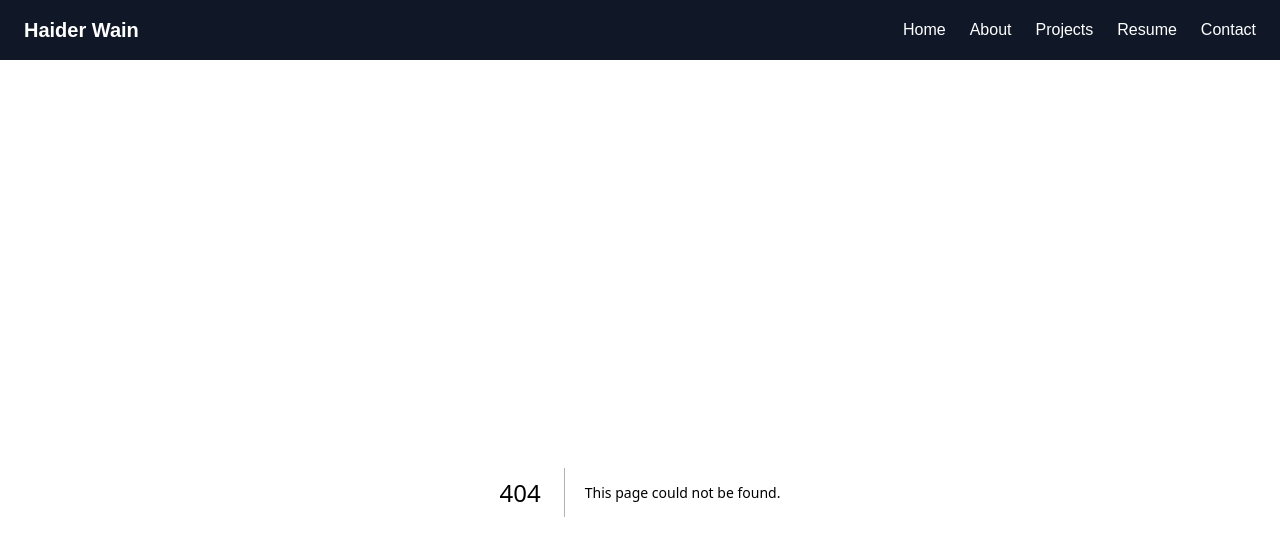
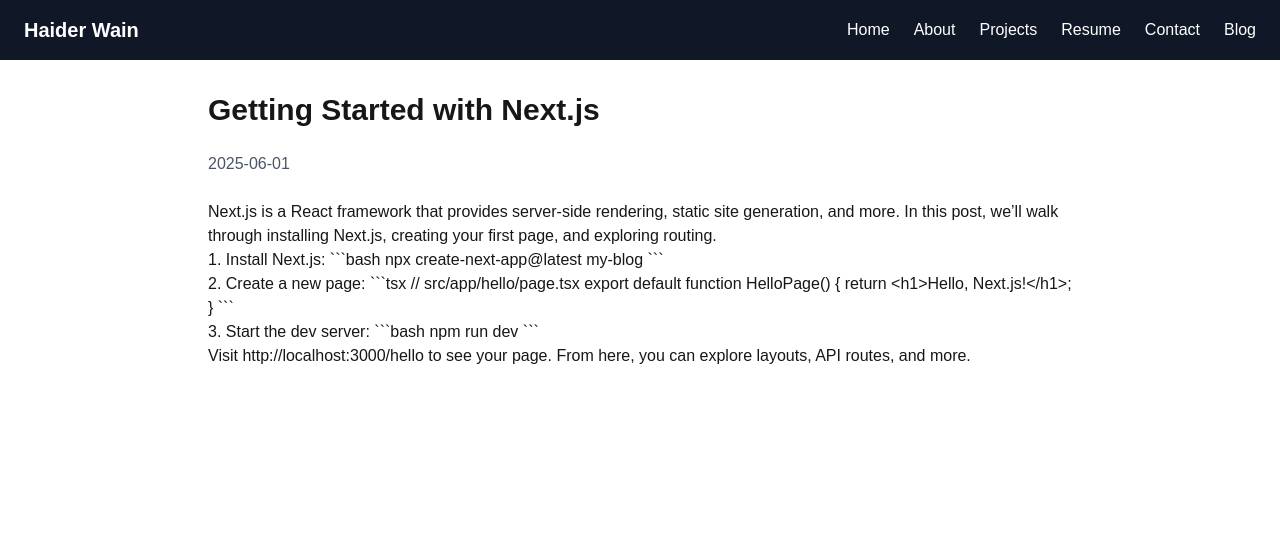
Before and after one commit to HaiderWain/haider-dot-com, a Next.js app: page /blog/getting-started-with-nextjs in a window 1280 px wide. Before the commit this address had no page. Shown: the top 556 px of the page. Built offline with nearby package versions, Linux system fonts and the light colour scheme.

Commit message:
Add blog in navbar, update projects

```diff
--- /dev/null
+++ b/src/app/blog/[slug]/page.tsx
@@ -0,0 +1,33 @@
+import { notFound } from 'next/navigation';
+import { posts, BlogPost } from '@/data/blog';
+
+// Tell Next.js which slugs to pre-render
+export async function generateStaticParams() {
+  return posts.map((post) => ({ slug: post.slug }));
+}
+
+interface PageProps {
+  params: { slug: string };
+}
+
+export default async function BlogPostPage({ params }: PageProps) {
+  const { slug } = await params;
+  const post: BlogPost | undefined = posts.find((p) => p.slug === slug);
+
+  if (!post) notFound();
+
+  return (
+    <article className="prose max-w-none space-y-6">
+      <h1 className="text-3xl font-bold">{post.title}</h1>
+      <p className="text-gray-600">{post.date}</p>
+      <div>
+        {post.content
+          .trim()
+          .split('\n\n')
+          .map((paragraph, index) => (
+            <p key={index}>{paragraph.trim()}</p>
+          ))}
+      </div>
+    </article>
+  );
+}
--- /dev/null
+++ b/src/app/blog/page.tsx
@@ -0,0 +1,21 @@
+import Link from 'next/link';
+import { posts } from '@/data/blog';
+
+export default function BlogPage() {
+  return (
+    <section>
+      <h1 className="text-3xl font-bold mb-6">Blog</h1>
+      <ul className="space-y-4">
+        {posts.map((post) => (
+          <li key={post.slug} className="border-b pb-4">
+            <Link href={`/blog/${post.slug}`} className="block hover:underline">
+              <h2 className="text-xl font-semibold">{post.title}</h2>
+              <p className="text-gray-600 text-sm">{post.date}</p>
+              <p className="text-gray-700">{post.summary}</p>
+            </Link>
+          </li>
+        ))}
+      </ul>
+    </section>
+  );
+}
--- a/src/app/projects/[slug]/page.tsx
+++ b/src/app/projects/[slug]/page.tsx
@@ -1,18 +1,19 @@
-import { notFound } from 'next/navigation';
-import { projects, getProjectBySlug } from '@/data/projects';
+import { notFound } from 'next/navigation'
+import { projects, getProjectBySlug } from '@/data/projects'
 
-// 1️⃣  Tell Next what slugs exist so it can prerender them
 export async function generateStaticParams() {
-  return projects.map(({ slug }) => ({ slug }));
+  return projects.map(({ slug }) => ({ slug }))
 }
 
 interface PageProps {
-  params: { slug: string };
+  params: { slug: string }
 }
 
-export default function ProjectDetailPage({ params }: PageProps) {
-  const project = getProjectBySlug(params.slug);
-  if (!project) notFound();
+export default async function ProjectDetailPage({ params }: PageProps) {
+  const { slug } = await params
+
+  const project = getProjectBySlug(slug)
+  if (!project) notFound()
 
   return (
     <section className="space-y-4">
@@ -35,6 +36,7 @@
           <a
             href={project.github}
             target="_blank"
+            rel="noopener noreferrer"
             className="text-blue-600 underline"
           >
             GitHub
@@ -44,6 +46,7 @@
           <a
             href={project.demo}
             target="_blank"
+            rel="noopener noreferrer"
             className="text-green-600 underline"
           >
             Live Demo
@@ -51,5 +54,5 @@
         )}
       </div>
     </section>
-  );
+  )
 }
--- a/src/components/Navbar.tsx
+++ b/src/components/Navbar.tsx
@@ -12,6 +12,7 @@
         <Link href="/projects">Projects</Link>
         <Link href="/resume">Resume</Link>
         <Link href="/contact">Contact</Link>
+        <Link href="/blog">Blog</Link>
       </div>
     </nav>
   )
--- /dev/null
+++ b/src/data/blog.ts
@@ -0,0 +1,65 @@
+// Define a type for blog posts
+export interface BlogPost {
+  slug: string;
+  title: string;
+  summary: string;
+  date: string;       // e.g. "2025-06-01"
+  content: string;    // For now, a simple string. Later you can load Markdown.
+}
+
+// Example posts array
+export const posts: BlogPost[] = [
+  {
+    slug: 'getting-started-with-nextjs',
+    title: 'Getting Started with Next.js',
+    summary: 'A quick guide to setting up your first Next.js project.',
+    date: '2025-06-01',
+    content: `
+Next.js is a React framework that provides server-side rendering, static site generation, and more.
+In this post, we’ll walk through installing Next.js, creating your first page, and exploring routing.
+
+1. Install Next.js:
+\`\`\`bash
+npx create-next-app@latest my-blog
+\`\`\`
+
+2. Create a new page:
+\`\`\`tsx
+// src/app/hello/page.tsx
+export default function HelloPage() {
+  return <h1>Hello, Next.js!</h1>;
+}
+\`\`\`
+
+3. Start the dev server:
+\`\`\`bash
+npm run dev
+\`\`\`
+
+Visit http://localhost:3000/hello to see your page. From here, you can explore layouts, API routes, and more.
+    `,
+  },
+  {
+    slug: 'why-typeScript-with-nextjs',
+    title: 'Why TypeScript with Next.js?',
+    summary: 'Benefits of using TypeScript in your Next.js applications.',
+    date: '2025-06-05',
+    content: `
+TypeScript adds static typing to JavaScript, which helps catch errors early and improves IDE support.
+With Next.js, TypeScript comes built-in by creating a \`tsconfig.json\`. Some key advantages:
+
+- **Type safety**: Catches type errors at compile time.
+- **Autocomplete**: Better IntelliSense in VS Code.
+- **Self-documenting code**: Types serve as documentation.
+
+To add TypeScript to an existing Next.js project:
+
+1. Install dependencies:
+\`\`\`bash
+npm install --save-dev typescript @types/react @types/node
+\`\`\`
+
+2. Rename any \`.js\` page to \`.tsx\`. Restart the dev server and Next.js will create a default \`tsconfig.json\`.
+    `,
+  },
+];
```
